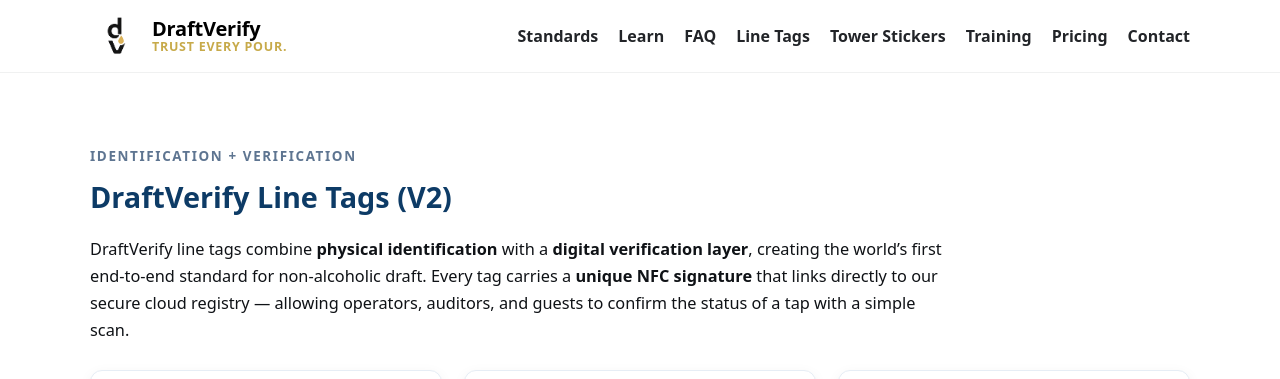
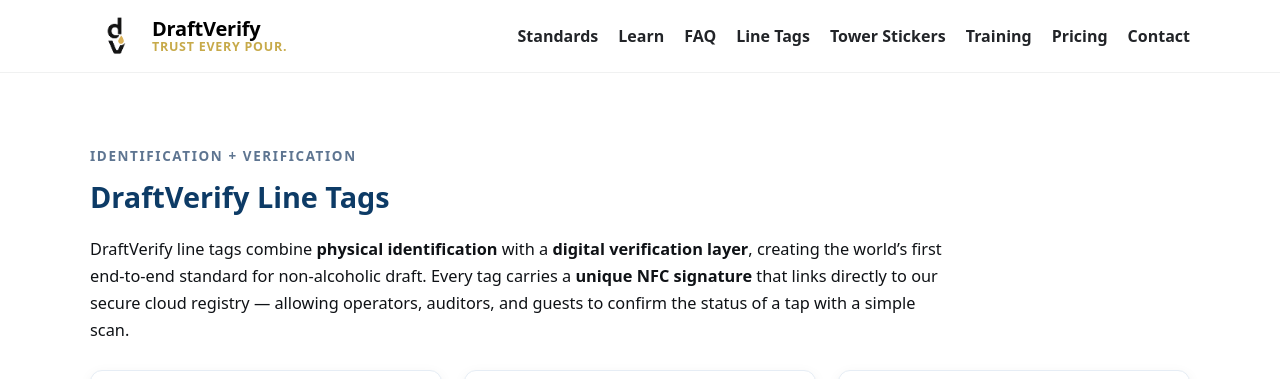
Before and after one commit to draftverify/draftverify.com, a Jekyll site: the page built from line-tags.html, in a window 1280 px wide and 900 px high. Shown: the top 379 px of the window. Built offline with Jekyll 4.4.1, drawn with Linux system fonts in a browser that asks for light colours.

Commit message:
Update line-tags.html

```diff
--- a/line-tags.html
+++ b/line-tags.html
@@ -8,7 +8,7 @@ layout: default
 <section class="section">
   <div class="container">
     <div class="kicker">Identification + Verification</div>
-    <h2 class="h2">DraftVerify Line Tags (V2)</h2>
+    <h2 class="h2">DraftVerify Line Tags</h2>
 
     <p style="max-width:860px">
       DraftVerify line tags combine <strong>physical identification</strong> with a <strong>digital verification layer</strong>, creating the world’s first
```
